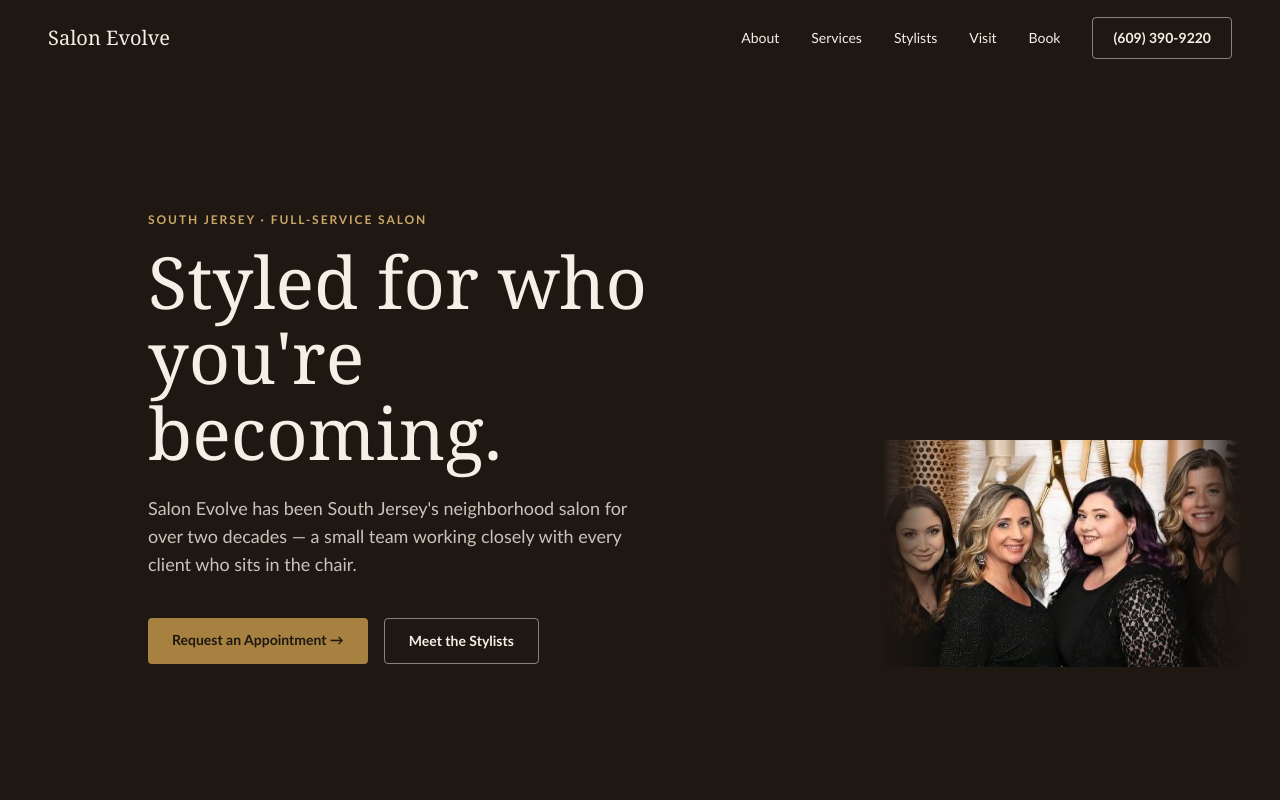
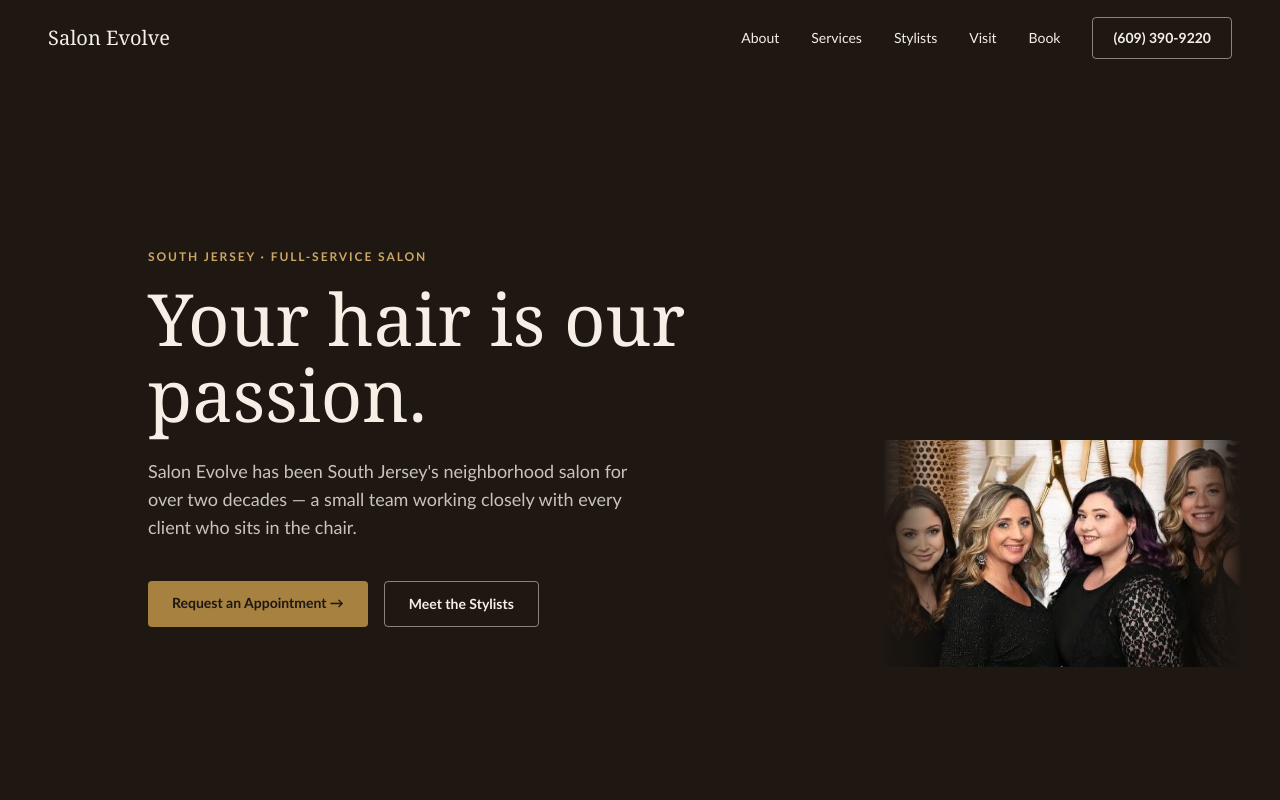
Before and after one commit to nick92461/salon-evolve, a Next.js app: page / in a window 1280 px wide. Shown: the top 800 px of the page. Built offline with nearby package versions, Linux system fonts and the light colour scheme.

Commit message:
fix minor inconsistencies

```diff
--- a/src/components/Hero.tsx
+++ b/src/components/Hero.tsx
@@ -64,7 +64,7 @@
           transition={{ duration: 0.9, delay: 0.28 }}
           className="mt-4 max-w-[14ch] font-display text-5xl leading-[1.05] sm:text-6xl lg:text-7xl"
         >
-          Styled for who you&apos;re becoming.
+          Your hair is our passion.
         </motion.h1>
 
         <motion.p
--- a/src/components/booking/Stylists.tsx
+++ b/src/components/booking/Stylists.tsx
@@ -30,7 +30,7 @@
           transition={{ duration: 0.7 }}
           className="mb-14 max-w-[640px]"
         >
-          <h2 className="mb-3 font-display text-4xl">Pick your stylist.</h2>
+          <h2 className="mb-3 font-display text-4xl">Pick a stylist</h2>
 
         </motion.div>
 
--- a/src/components/booking/Time.tsx
+++ b/src/components/booking/Time.tsx
@@ -1,6 +1,7 @@
 "use client";
 
 import { motion } from "framer-motion";
+import Link from "next/link";
 
 type TimeProps = {
     date: string;
@@ -19,6 +20,8 @@
     function handleSubmit() {
         window.alert(`${name} is requesting an appointment with ${selectedStylist} on ${date} at ${time}.\nEmail: ${email}\nPhone: ${phone}`)
     }
+
+    const rosyUrl = "https://online.rosysalonsoftware.com/onlineBooking?id=38537";
 
     return (
     <section id="time" className="scroll-mt-[76px] bg-linen px-6 py-28 sm:px-12">
@@ -82,6 +85,7 @@
                         Submit Request
                     </button>
                 </motion.div>
+
         </div>
     </section>
     );
```
